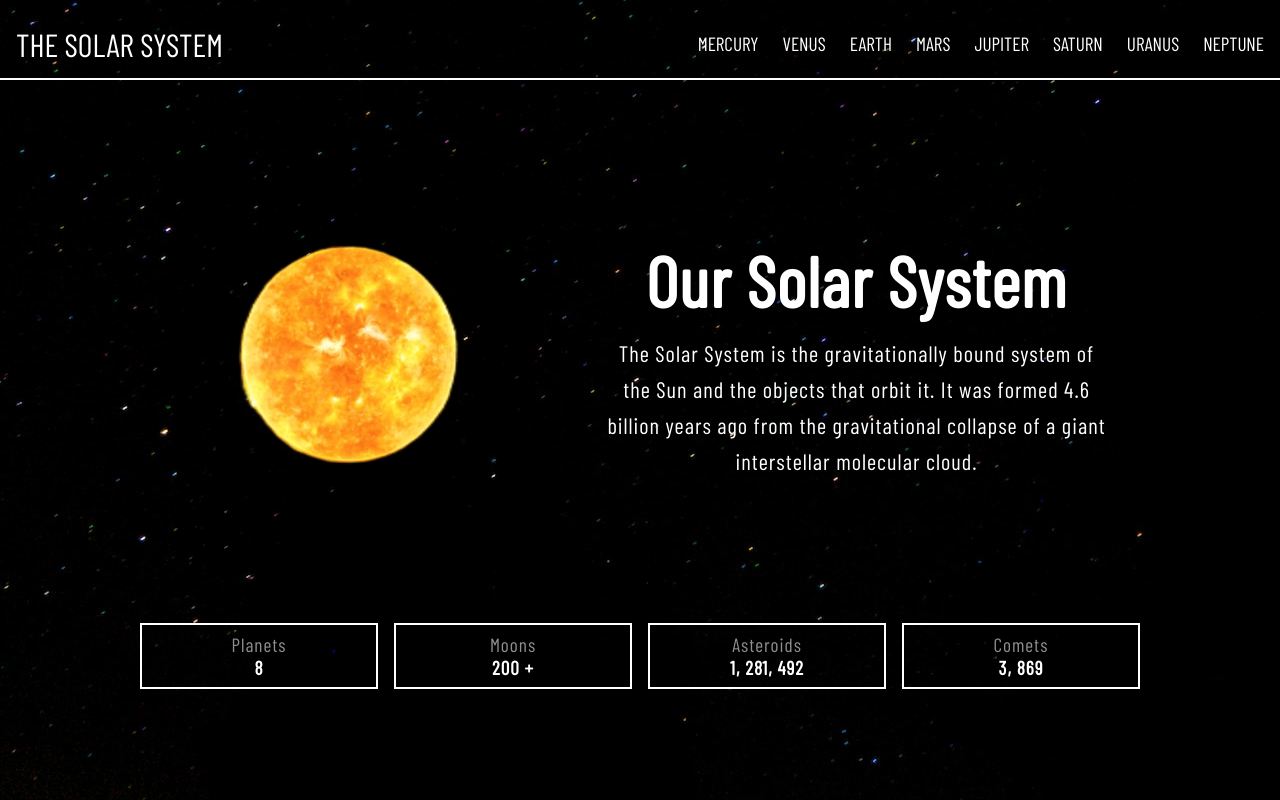
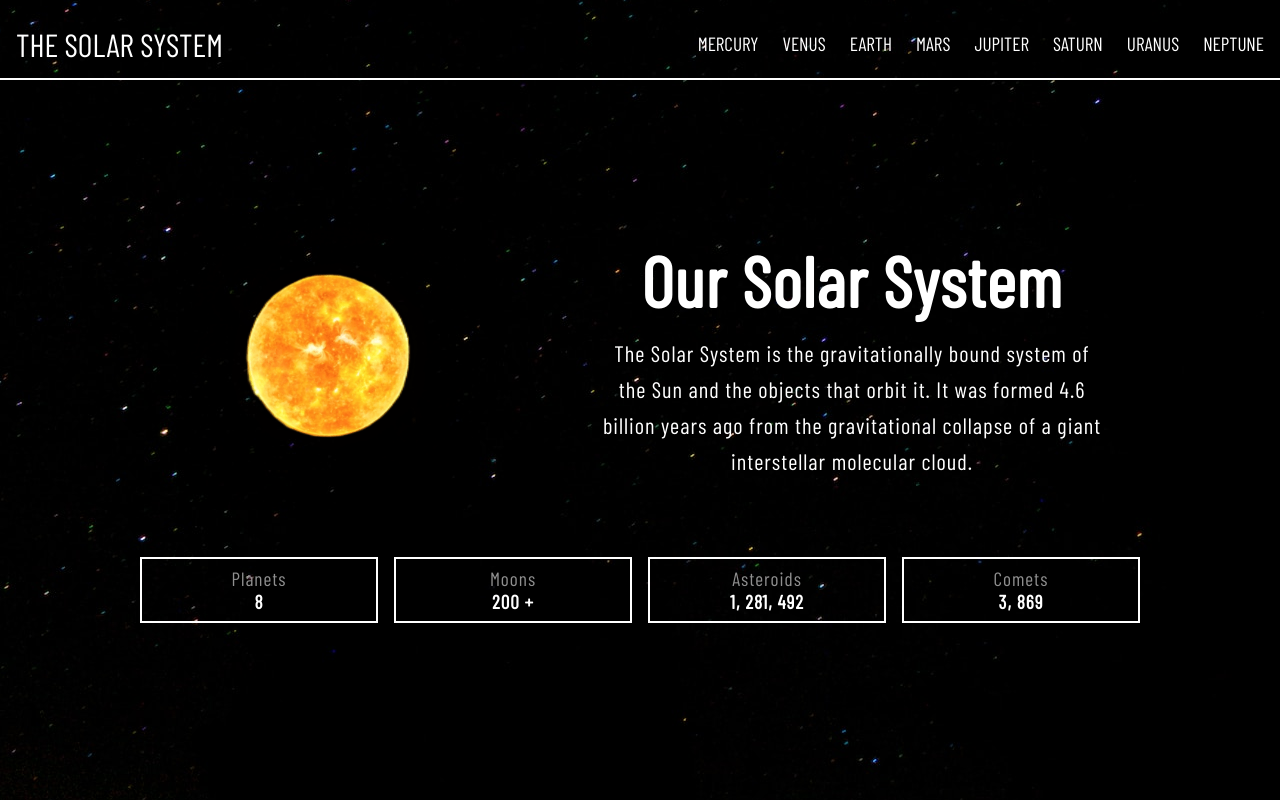
Before and after one commit to nicholaslicata/The-Solar-System, a React (Create React App) app: page / in a window 1280 px wide. Built offline with nearby package versions, Linux system fonts and the light colour scheme.

Commit message:
fixed content height issue for home page

```diff
--- a/src/index.css
+++ b/src/index.css
@@ -103,14 +103,14 @@ html, body {
 }
 
 .home-text-container {
-  width: 95%;
+  width: 90%;
   max-width: 1000px;
+  /* max-height: 300px; */
   display: flex;
   flex-direction: column;
   justify-content: center;
   text-align: center;
   margin: 0 auto;
-  padding: 1em 1em;
   color: white;
 }
 
@@ -124,8 +124,8 @@ html, body {
 
 .sun-img {
   width: 100%;
-  max-width: 350px;
-  /* object-fit: cover; */
+  max-width: 300px;
+  max-height: 300px;
   align-self: stretch;
   margin: 0 auto;
 }
@@ -330,14 +330,11 @@ html, body {
 
   /* Planet Page */
   .planet-text-container {
+    max-height: 300px;
     flex-direction: row;
     align-items: center;
     gap: 3em;
   }
-
-  /* .planet-img {
-
-  } */
 
   .planet-h1 {
     font-size: 3rem;
@@ -401,9 +398,6 @@ html, body {
   }
 
   /* Planet Page */
-  /* .planet-img {
-
-  } */
 
   .planet-h1 {
     font-size: 4.4rem;
```
